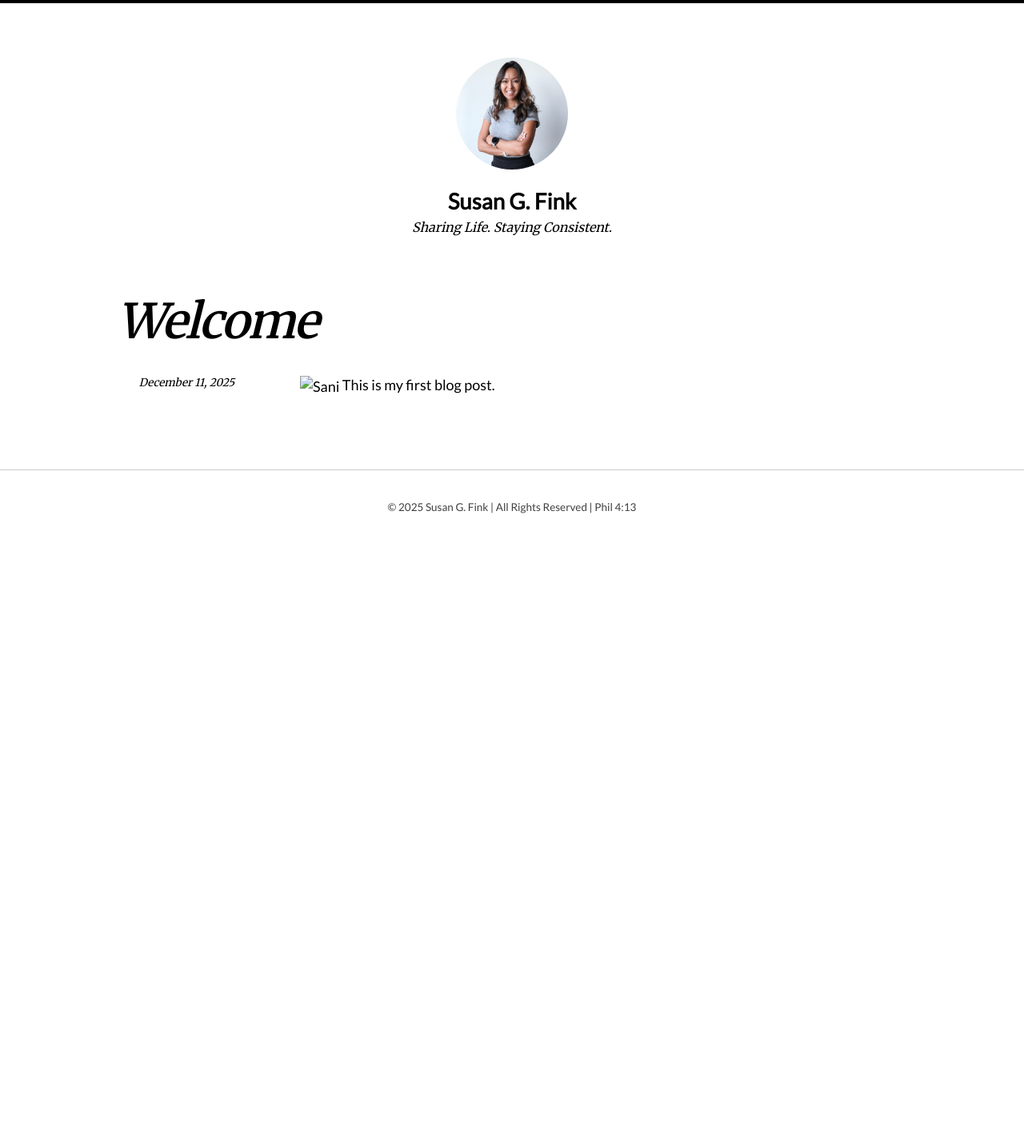
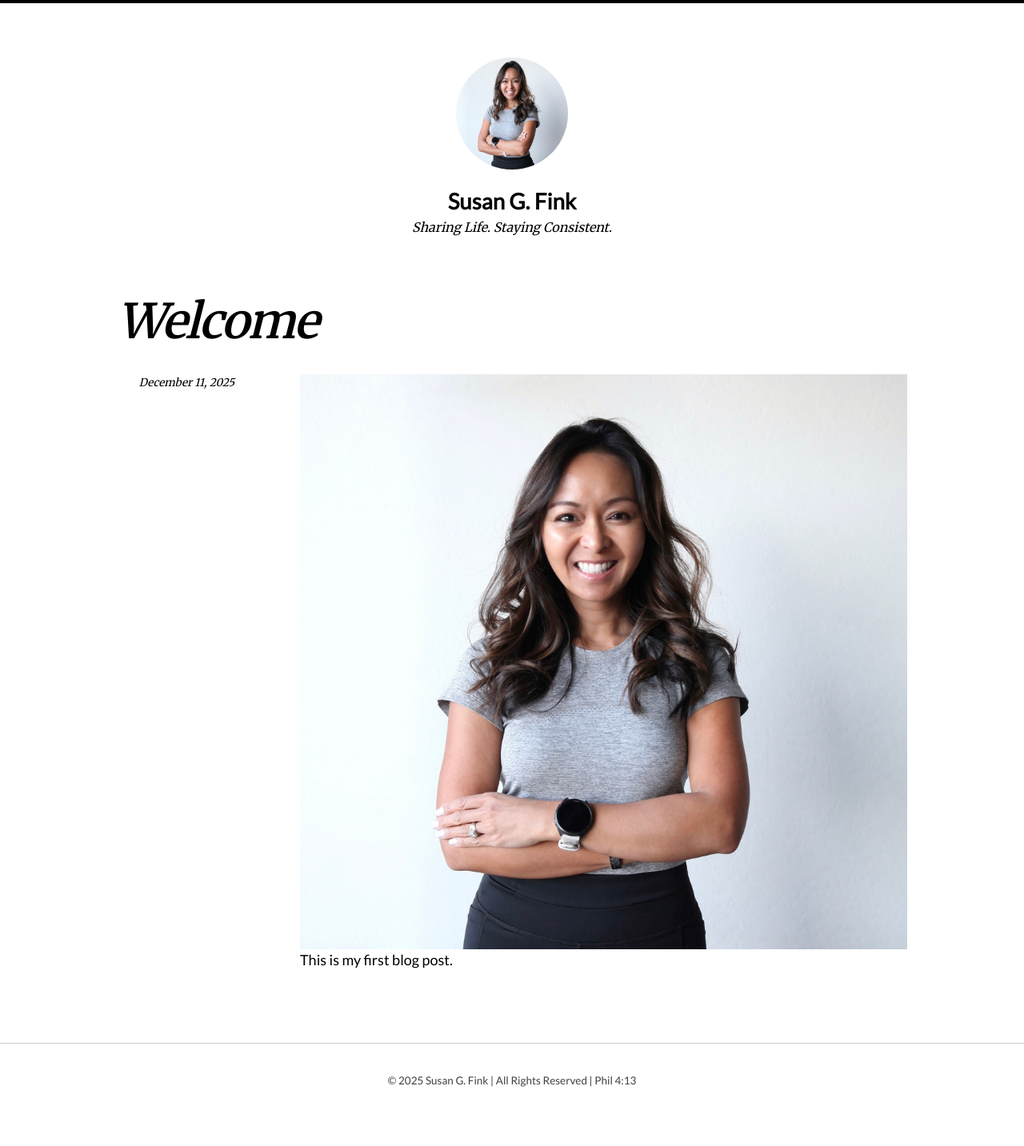
Before and after one commit to susangfink/site, a Jekyll site: the page built from _posts/2025-12-11-welcome.md, in a window 1280 px wide. Shown: the whole page at 80% size. Built offline with Jekyll 4.4.1, drawn with Linux system fonts in a browser that asks for light colours; nearby versions of some CDN libraries; our own code applies the rules of GitHub Pages for plain Markdown files; before the commit the page ends 900 px from its top, so only the background shows below that.

Commit message:
Update 2025-12-11-welcome.md

```diff
--- a/_posts/2025-12-11-welcome.md
+++ b/_posts/2025-12-11-welcome.md
@@ -3,5 +3,5 @@ title: Welcome
 ---
 
 
-![Sani](/assets/images/SusanGFink.jpg)
+![Sani](/images/SusanGFink.jpg)
 This is my first blog post.
```
